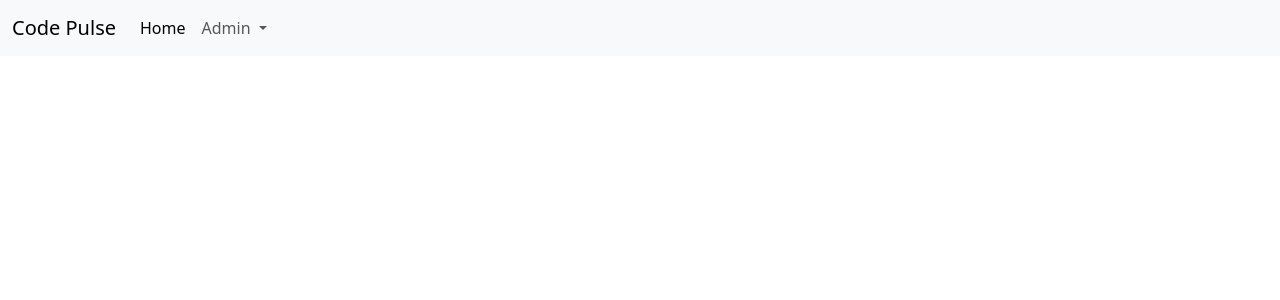
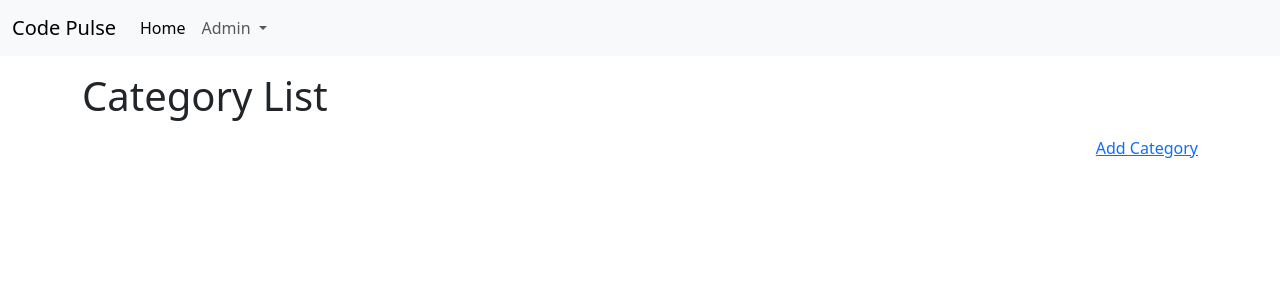
Before and after one commit to akash668463/CodePulse-Blog-Application, an Angular app in the folder UI/CodePulse/: page /admin/categories in a window 1280 px wide. Before the commit this address led to /. Shown: the top 300 px of the page. Built offline with nearby package versions, Linux system fonts and the light colour scheme.

Commit message:
adding component category-list

```diff
--- a/UI/CodePulse/src/app/Core/Components/navbar/navbar.html
+++ b/UI/CodePulse/src/app/Core/Components/navbar/navbar.html
@@ -14,7 +14,7 @@
             Admin
           </a>
           <ul class="dropdown-menu">
-            <li><a class="dropdown-item" href="#">Categories</a></li>
+            <li><a class="dropdown-item" [routerLink]="['admin/categories']">Categories</a></li>
           </ul>
         </li>
       </ul>
--- a/UI/CodePulse/src/app/Core/Components/navbar/navbar.ts
+++ b/UI/CodePulse/src/app/Core/Components/navbar/navbar.ts
@@ -1,8 +1,9 @@
 import { Component } from '@angular/core';
+import { RouterLink } from "@angular/router";
 
 @Component({
   selector: 'app-navbar',
-  imports: [],
+  imports: [RouterLink],
   templateUrl: './navbar.html',
   styleUrl: './navbar.css',
 })
--- a/UI/CodePulse/src/app/app.routes.ts
+++ b/UI/CodePulse/src/app/app.routes.ts
@@ -1,3 +1,9 @@
 import { Routes } from '@angular/router';
+import { CategoryList } from './features/category/category-list/category-list';
 
-export const routes: Routes = [];
+export const routes: Routes = [
+    {
+        path : 'admin/categories',
+        component : CategoryList
+    }
+];
--- /dev/null
+++ b/UI/CodePulse/src/app/features/category/category-list/category-list.html
@@ -0,0 +1,6 @@
+<div class="container">
+    <h1 class="mt-3">Category List</h1>
+    <div class="d-flex justify-content-end mt-3">
+        <a href="">Add Category</a>
+    </div>
+</div>
--- /dev/null
+++ b/UI/CodePulse/src/app/features/category/category-list/category-list.ts
@@ -0,0 +1,11 @@
+import { Component } from '@angular/core';
+
+@Component({
+  selector: 'app-category-list',
+  imports: [],
+  templateUrl: './category-list.html',
+  styleUrl: './category-list.css',
+})
+export class CategoryList {
+
+}
```
Also changed, not shown: UI/CodePulse/src/app/features/category/category-list/category-list.css (added), 1 other file (tests, documents, lock files or other folders).
